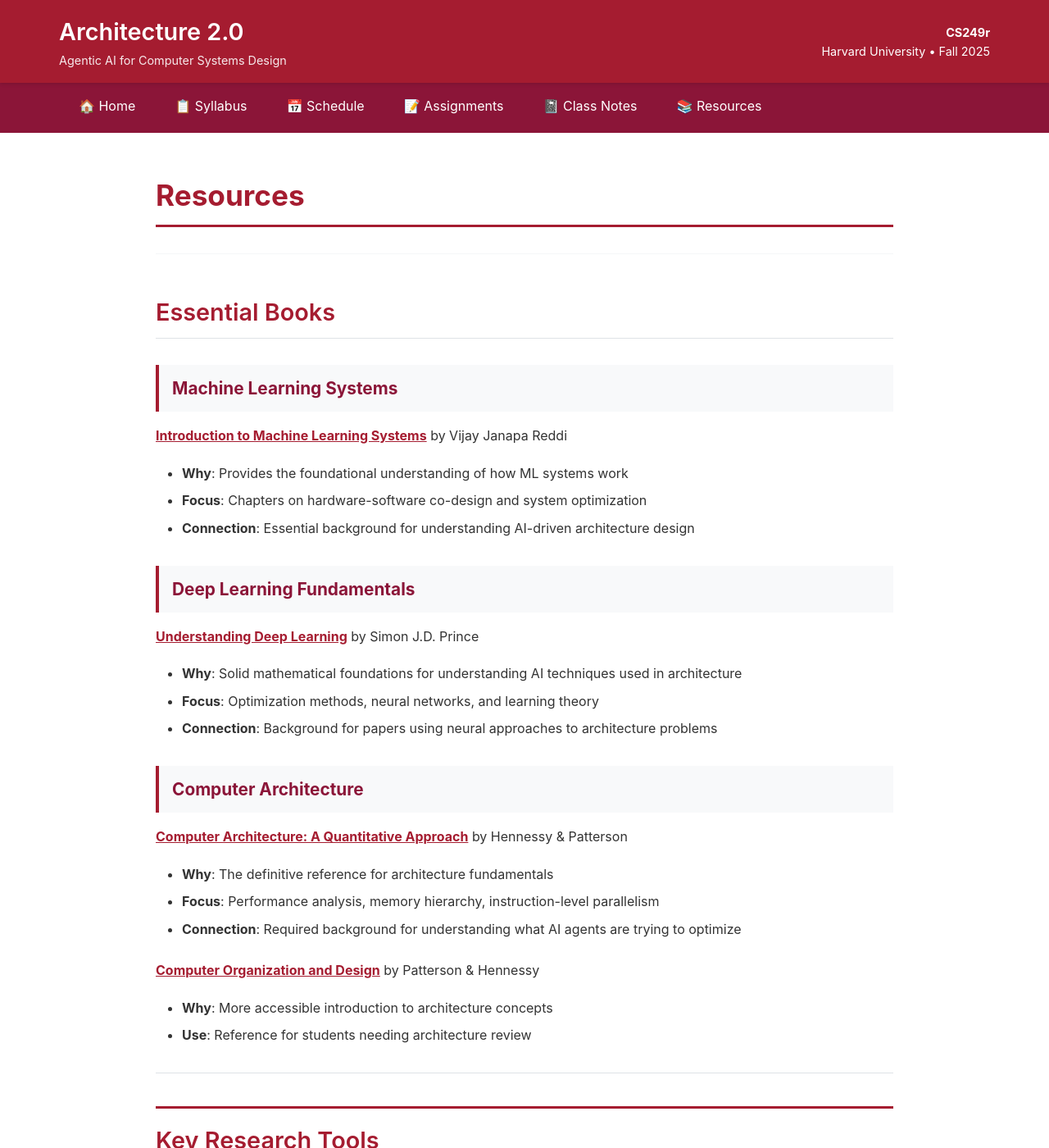
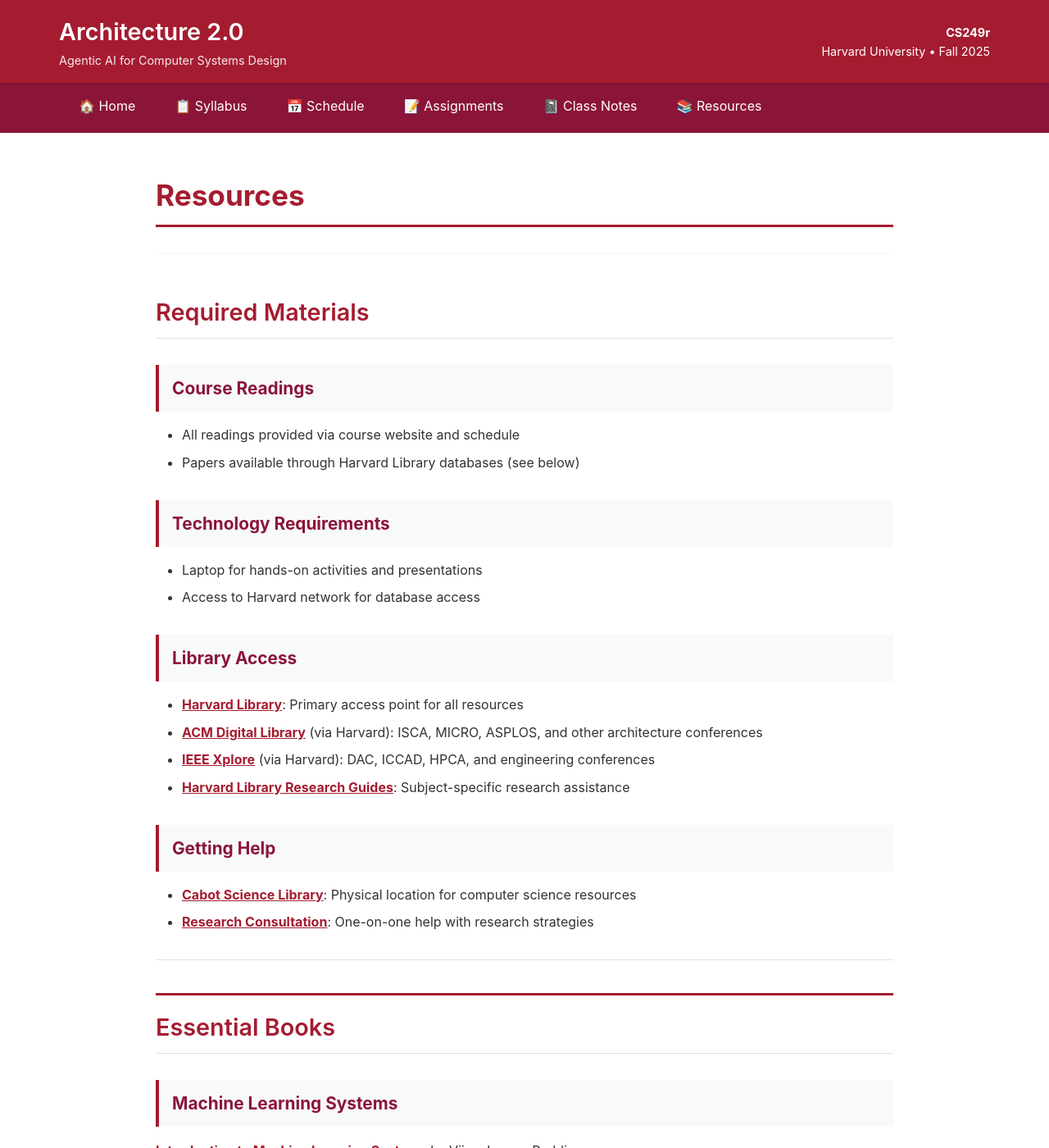
Before and after one commit to harvard-edge/cs249r_fall2025, a Jekyll site: the page built from content/resources.md, in a window 1280 px wide and 1400 px high. Shown: the whole window at 82% size. Built offline with Jekyll 4.4.1, drawn with Linux system fonts in a browser that asks for light colours; our own code applies the rules of GitHub Pages for plain Markdown files.

Commit message:
Move required materials from syllabus to resources page with Harvard Library links

```diff
--- a/content/resources.md
+++ b/content/resources.md
@@ -3,6 +3,28 @@ layout: default
 ---
 
 # Resources
+
+---
+
+## Required Materials
+
+### **Course Readings**
+- All readings provided via course website and schedule
+- Papers available through Harvard Library databases (see below)
+
+### **Technology Requirements**
+- Laptop for hands-on activities and presentations
+- Access to Harvard network for database access
+
+### **Library Access**
+- **[Harvard Library](https://library.harvard.edu/)**: Primary access point for all resources
+- **[ACM Digital Library](https://dl.acm.org/)** (via Harvard): ISCA, MICRO, ASPLOS, and other architecture conferences
+- **[IEEE Xplore](https://ieeexplore.ieee.org/)** (via Harvard): DAC, ICCAD, HPCA, and engineering conferences
+- **[Harvard Library Research Guides](https://guides.library.harvard.edu/)**: Subject-specific research assistance
+
+### **Getting Help**
+- **[Cabot Science Library](https://library.harvard.edu/libraries/cabot)**: Physical location for computer science resources
+- **[Research Consultation](https://library.harvard.edu/services/research-support)**: One-on-one help with research strategies
 
 ---
 
```
Also changed, not shown: course/syllabus.md (+5 -11 lines).
